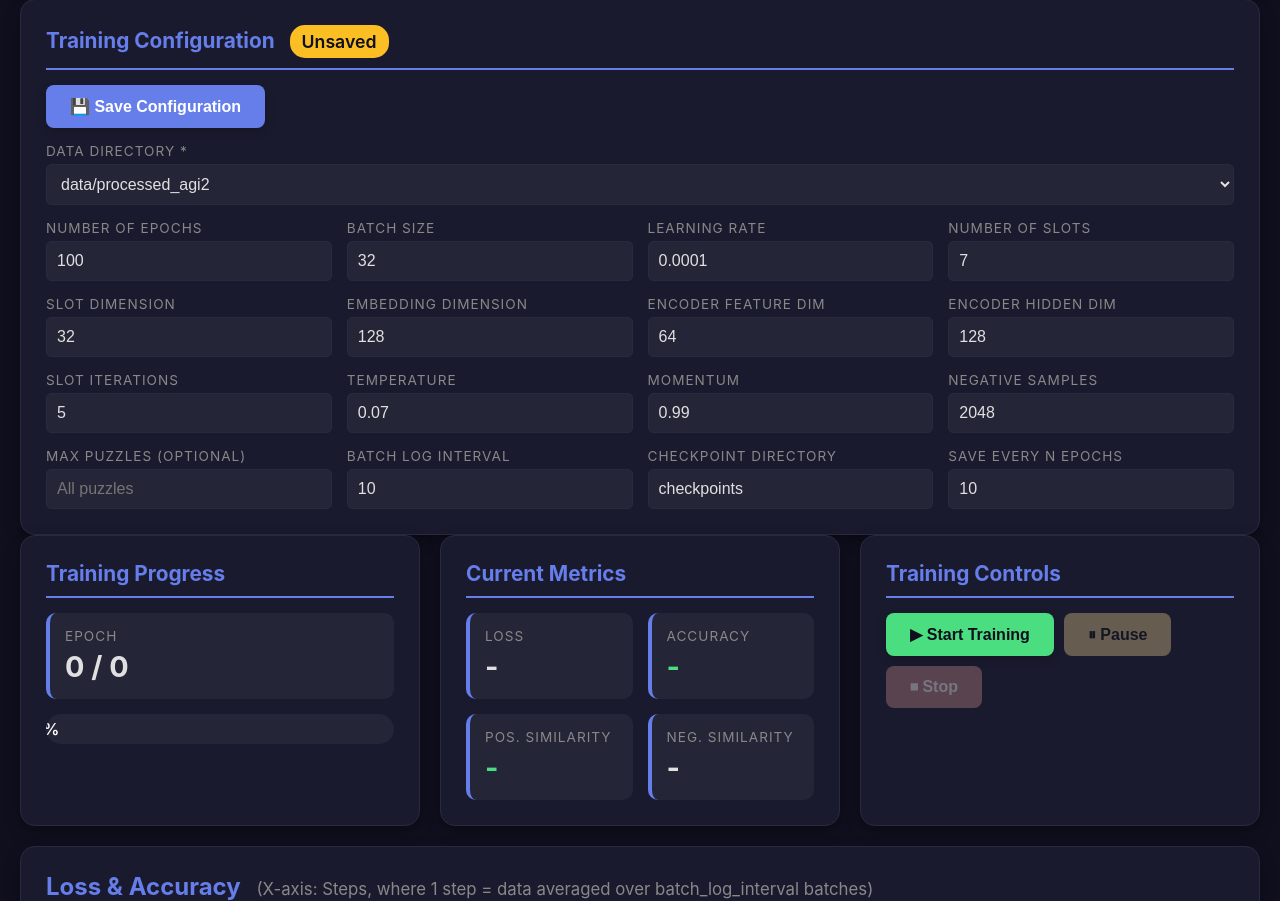
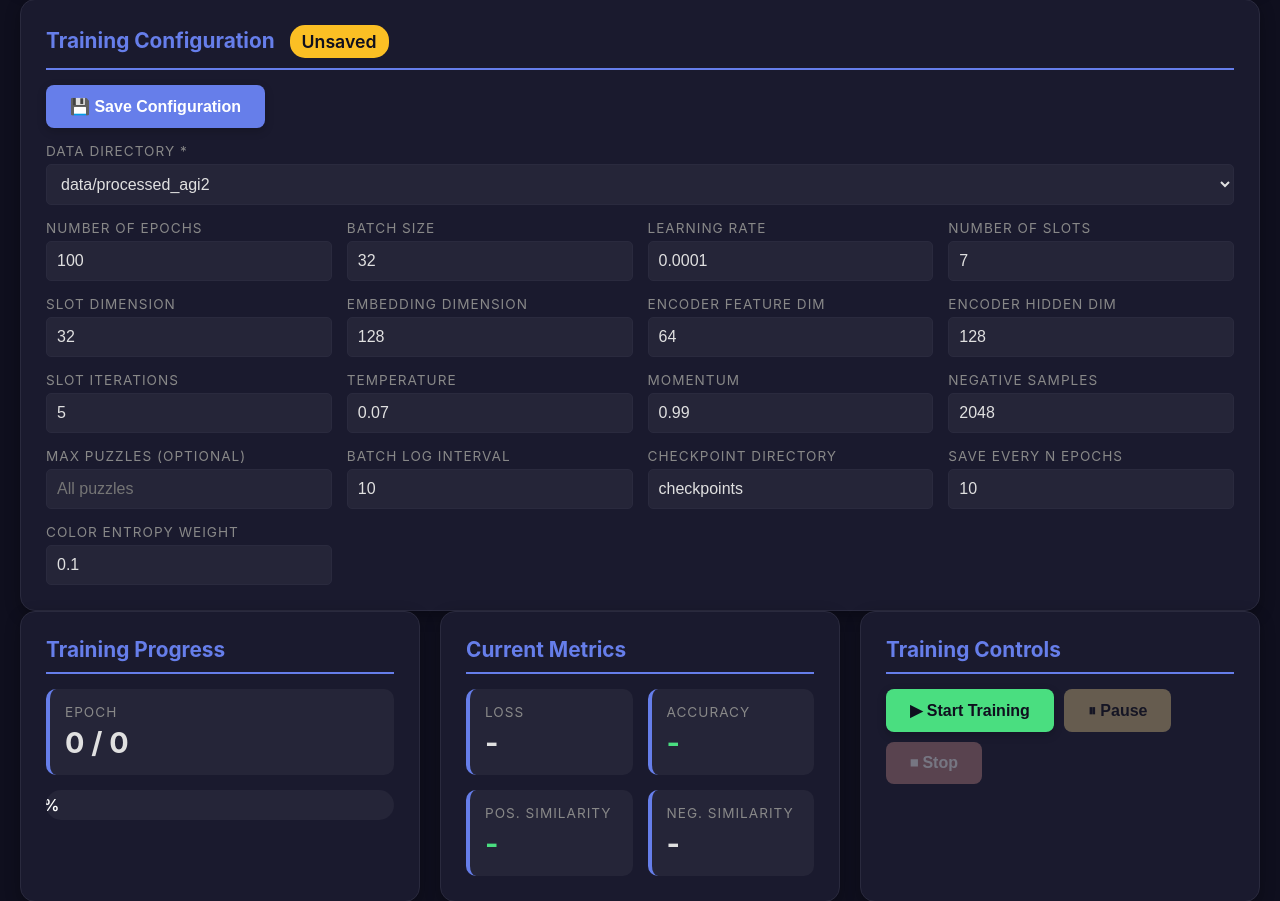
Before and after one commit to DBravy/IRSlot, a Flask app: page / in a window 1280 px wide. Shown: the part 291-1192 px from the top of the page. Run offline with Flask 3, Linux system fonts and the light colour scheme; some libraries are stand-ins or nearby versions.

Commit message:
from dashboard

```diff
--- a/templates/dashboard.html
+++ b/templates/dashboard.html
@@ -413,6 +413,11 @@
                     <label class="form-label">Save Every N Epochs</label>
                     <input type="number" id="save_every" class="form-input" value="10">
                 </div>
+
+                <div>
+                    <label class="form-label">Color Entropy Weight</label>
+                    <input type="number" id="color_entropy_weight" class="form-input" value="0.1" step="0.01" min="0" max="1">
+                </div>
             </form>
         </div>
         <div id="config-display" style="display: none;">
@@ -744,7 +749,8 @@
                 num_negatives: parseInt(document.getElementById('num_negatives').value),
                 batch_log_interval: parseInt(document.getElementById('batch_log_interval').value),
                 checkpoint_dir: document.getElementById('checkpoint_dir').value,
-                save_every: parseInt(document.getElementById('save_every').value)
+                save_every: parseInt(document.getElementById('save_every').value),
+                color_entropy_weight: parseFloat(document.getElementById('color_entropy_weight').value)
             };
 
             // Add max_puzzles if specified
```
